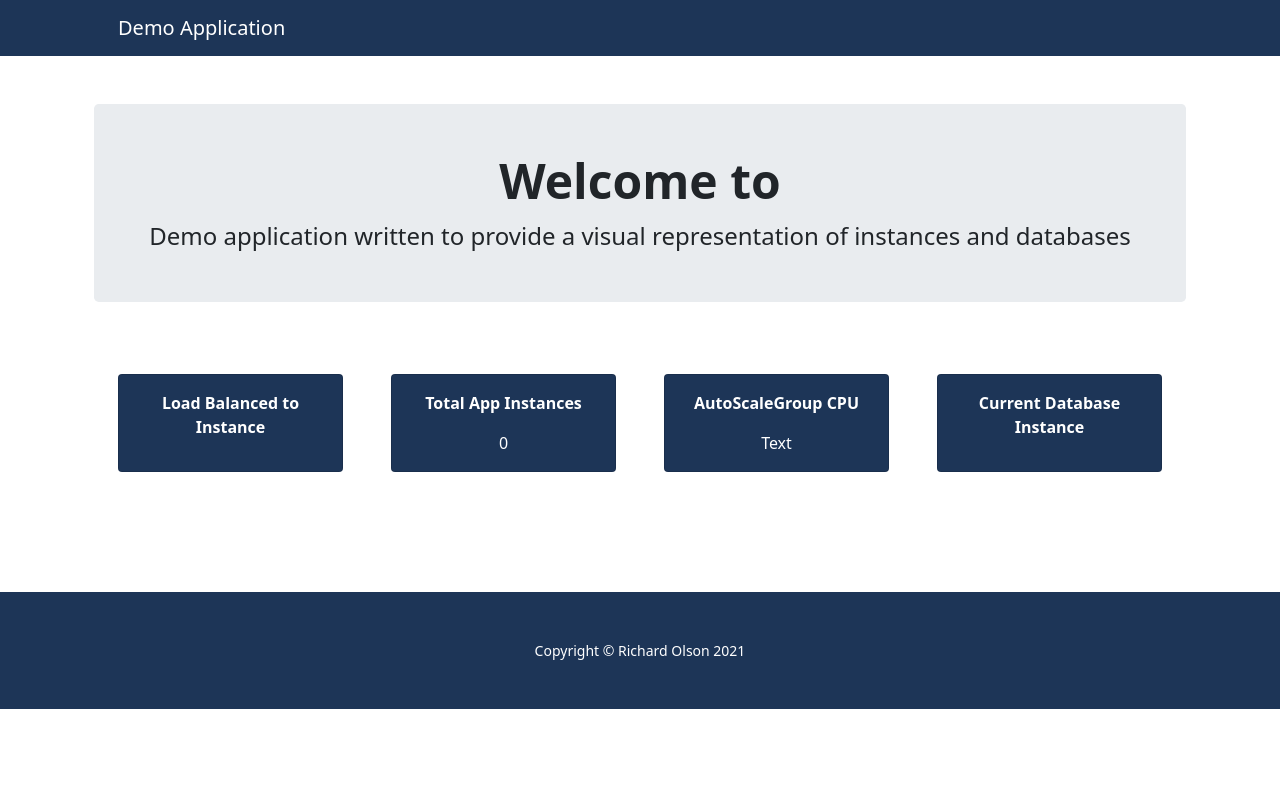
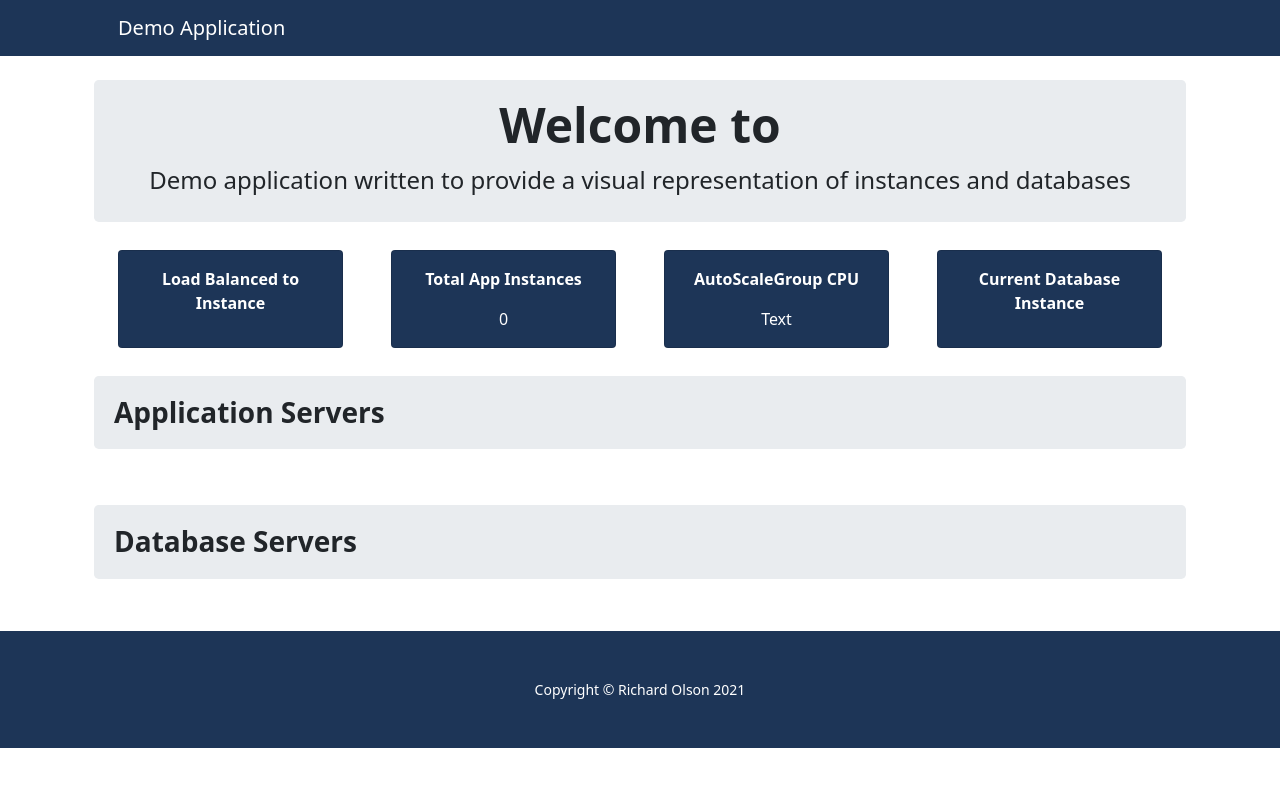
Before and after one commit to richard-olson/basic_web_app, a Flask app: template basic_web_app/templates/index.html in a window 1280 px wide. Shown: the top 787 px of the page. Run offline with Flask 2, Linux system fonts and the light colour scheme; the template is opened without the code that fills it, so the values that code supplies are empty; parts of the project's set-up code (start-up, migrations or seed data) failed here and were passed over.

Commit message:
Added section headings

```diff
--- a/basic_web_app/templates/index.html
+++ b/basic_web_app/templates/index.html
@@ -1,37 +1,40 @@
 <!DOCTYPE html>
 <html lang="en">
 <head>
-        <meta charset="utf-8" />
-        <meta name="viewport" content="width=device-width, initial-scale=1, shrink-to-fit=no" />
-        <meta name="description" content="" />
-        <meta name="author" content="" />
+    <meta charset="utf-8"/>
+    <meta name="viewport" content="width=device-width, initial-scale=1, shrink-to-fit=no"/>
+    <meta name="description" content=""/>
+    <meta name="author" content=""/>
     <title>{{ cfg.tags.AppName }} Demo Application</title>
     <!-- Favicon-->
-        <link rel="icon" type="image/x-icon" href="../static/assets/Res_Amazon-EC2_Instance_48_Dark.png" />
+    <link rel="icon" type="image/x-icon" href="../static/assets/Res_Amazon-EC2_Instance_48_Dark.png"/>
     <!-- Core theme CSS -->
-        <link href="../static/css/styles.css" rel="stylesheet" />
+    <link href="../static/css/styles.css" rel="stylesheet"/>
 </head>
 <body>
 <!-- Responsive navbar-->
 <nav class="navbar navbar-expand-lg navbar-dark bg-dark">
     <div class="container px-lg-5">
         <a class="navbar-brand">{{ cfg.tags.AppName }} Demo Application</a>
-                <button class="navbar-toggler" type="button" data-bs-toggle="collapse" data-bs-target="#navbarSupportedContent" aria-controls="navbarSupportedContent" aria-expanded="false" aria-label="Toggle navigation"><span class="navbar-toggler-icon"></span></button>
+        <button class="navbar-toggler" type="button" data-bs-toggle="collapse" data-bs-target="#navbarSupportedContent"
+                aria-controls="navbarSupportedContent" aria-expanded="false" aria-label="Toggle navigation"><span
+                class="navbar-toggler-icon"></span></button>
     </div>
 </nav>
 <!-- Header-->
-        <header class="py-5">
+<header class="py-4">
     <div class="container px-lg-4">
-                <div class="p-4 p-lg-4 bg-light rounded-3 text-center">
-                    <div class="m-4 m-lg-4">
+        <div class="p-2 p-lg-2 bg-light rounded-3 text-center">
+            <div class="m-2 m-lg-2">
                 <h1 class="display-5 fw-bold">Welcome to {{ cfg.tags.AppName }}</h1>
-                        <p class="fs-4">Demo application written to provide a visual representation of instances and databases</p>
+                <p class="fs-4">Demo application written to provide a visual representation of instances and
+                    databases</p>
             </div>
         </div>
     </div>
 </header>
 <!-- Page Content-->
-        <section class="pt-4">
+<section class="pt-1">
     <div class="container px-lg-5">
         <!-- Page Features-->
         <!-- Status Cards -->
@@ -57,12 +60,22 @@
             <div class="col-xl-3 col-md-6">
                 <div class="card bg-dark text-white mb-4">
                     <div class="card-body text-center fw-bold">Current Database Instance</div>
-                            <p class="text-center {%  if db_id == 'ERROR' %}text-danger">Database Error{% else %}text-white">{{ db_id }}{% endif %}</p>
+                    <p class="text-center {% if db_id == 'ERROR' %}text-danger">Database Error{% else %}text-white">
+                        {{ db_id }}{% endif %}</p>
                 </div>
             </div>
         </div>
     </div>
 </section>
+<header class="py-1">
+    <div class="container px-lg-4">
+        <div class="p-md-1 bg-light rounded-3 text-start">
+            <div class="m-3">
+                <h3 class=" fw-bold">Application Servers</h3>
+            </div>
+        </div>
+    </div>
+</header>
 <!-- Instance Cards -->
 <section class="pt-4">
     <div class="container px-lg-5 pt-4">
@@ -71,10 +84,14 @@
                 <div class="col-lg-6 col-xxl-4 mb-5">
                     <div class="card {% if cfg.instance_id == instance.InstanceId %}bg-secondary{% else %}bg-light{% endif %} border-0 h-100">
                         <div class="card-body text-center p-4 p-lg-5 pt-0 pt-lg-0">
-                                <div class="feature bg-primary bg-gradient text-white rounded-3 mb-4 mt-n4"><i class="bi bi-collection"><img src="../static/assets/Res_Amazon-EC2_Instance_48_Dark.png" alt="EC2 Instance"></i></div>
+                            <div class="feature bg-primary bg-gradient text-white rounded-3 mb-4 mt-n4"><i
+                                    class="bi bi-collection"><img
+                                    src="../static/assets/Res_Amazon-EC2_Instance_48_Dark.png" alt="EC2 Instance"></i>
+                            </div>
                             <h2 class="fs-4 fw-bold">{{ instance.InstanceId }}</h2>
                             <p class="mb-0 fw-normal text-start">AZ: {{ instance.Placement.AvailabilityZone }}</p>
-                                <p class="mb-0 fw-normal text-start {% if instance.State.Name == 'running' %}text-success{% elif instance.State.Name == 'shutting-down' %}text-warning{% else %}{% endif %}">State: {{ instance.State.Name | title }}</p>
+                            <p class="mb-0 fw-normal text-start {% if instance.State.Name == 'running' %}text-success{% elif instance.State.Name == 'shutting-down' %}text-warning{% else %}{% endif %}">
+                                State: {{ instance.State.Name | title }}</p>
                         </div>
                     </div>
                 </div>
@@ -82,6 +99,15 @@
         </div>
     </div>
 </section>
+<header class="py-1">
+    <div class="container px-lg-4">
+        <div class="p-md-1 bg-light rounded-3 text-start">
+            <div class="m-3">
+                <h3 class=" fw-bold">Database Servers</h3>
+            </div>
+        </div>
+    </div>
+</header>
 <section class="pt-4">
     <div class="container px-lg-5 pt-4">
         <div class="row">
@@ -89,10 +115,14 @@
                 <div class="col-lg-6 col-xxl-4 mb-5">
                     <div class="card {% if db_id == db.DBInstanceIdentifier %}bg-secondary{% else %}bg-light{% endif %} border-0 h-100">
                         <div class="card-body text-center p-4 p-lg-5 pt-0 pt-lg-0">
-                                <div class="feature bg-primary bg-gradient text-white rounded-3 mb-4 mt-n4"><i class="bi bi-collection"><img src="../static/assets/Res_Amazon-Aurora-Instance_48_Dark.png" alt="EC2 Instance"></i></div>
+                            <div class="feature bg-primary bg-gradient text-white rounded-3 mb-4 mt-n4"><i
+                                    class="bi bi-collection"><img
+                                    src="../static/assets/Res_Amazon-Aurora-Instance_48_Dark.png"
+                                    alt="EC2 Instance"></i></div>
                             <h2 class="fs-4 fw-bold">{{ db.DBInstanceIdentifier }}</h2>
                             <p class="mb-0 fw-normal text-start">AZ: {{ db.AvailabilityZone }}</p>
-                                <p class="mb-0 fw-normal text-start {% if db.DBInstanceStatus == 'available' %}text-success{% elif db.DBInstanceStatus == 'shutting-down' %}text-warning{% else %}{% endif %}">State: {{ db.DBInstanceStatus | title }}</p>
+                            <p class="mb-0 fw-normal text-start {% if db.DBInstanceStatus == 'available' %}text-success{% elif db.DBInstanceStatus == 'shutting-down' %}text-warning{% else %}{% endif %}">
+                                State: {{ db.DBInstanceStatus | title }}</p>
                         </div>
                     </div>
                 </div>
```
Lines whose indentation alone changed are shown as unchanged.
